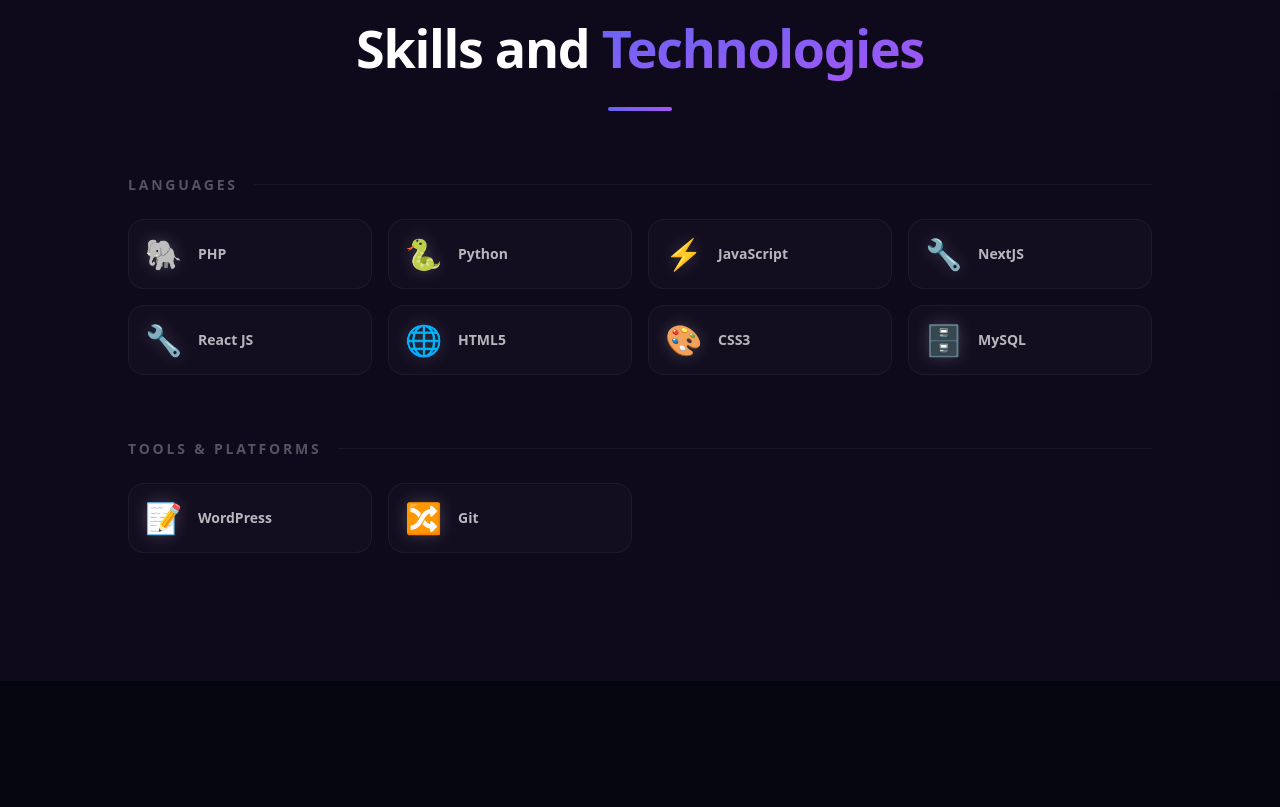
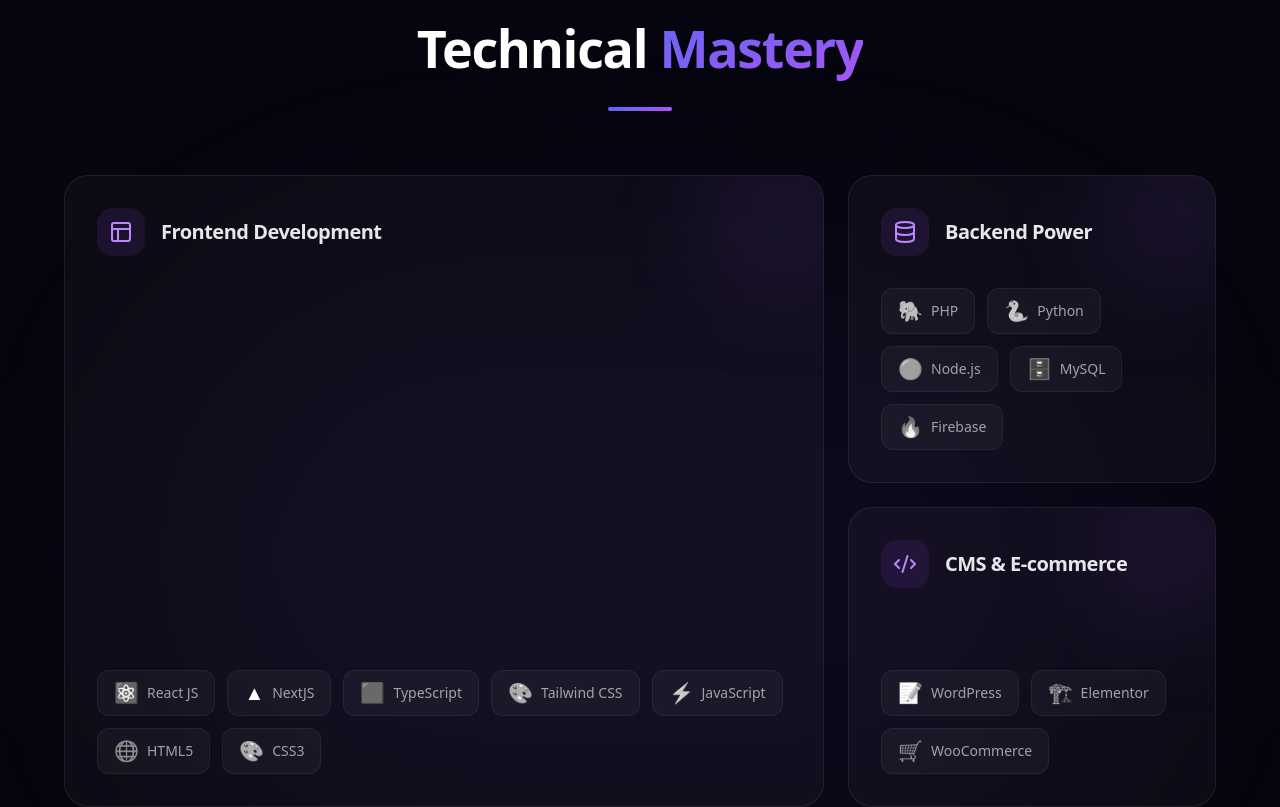
Before and after one commit to heropaulexy79/my-portfolio, a React (Vite) app: page / in a window 1280 px wide. Shown: the part 4480-5287 px from the top of the page. Built offline with nearby package versions, Linux system fonts and the light colour scheme.

Commit message:
new change

```diff
--- a/src/components/Skills.jsx
+++ b/src/components/Skills.jsx
@@ -1,5 +1,7 @@
+import { motion } from 'framer-motion';
 import { SKILLS, SKILL_ICONS } from '../content';
 import AnimSection from './AnimSection';
+import { Code2, Database, Layout, Terminal, Wrench } from 'lucide-react';
 
 function SectionHeader({ label, title, highlight }) {
   return (
@@ -14,41 +16,93 @@
   );
 }
 
-export default function Skills() {
+function SkillCard({ title, items, icon: Icon, className = "", delay = 0 }) {
   return (
-    <section id="skills" className="py-32 px-10 bg-purple-500/5 relative">
-      <div className="max-w-5xl mx-auto">
-        <AnimSection>
-          <SectionHeader label="Expertise" title="Skills and" highlight="Technologies" />
-        </AnimSection>
+    <motion.div
+      initial={{ opacity: 0, y: 20 }}
+      whileInView={{ opacity: 1, y: 0 }}
+      viewport={{ once: true }}
+      transition={{ duration: 0.5, delay }}
+      className={`relative group overflow-hidden bg-white/[0.03] border border-white/[0.08] rounded-3xl p-8 transition-all duration-500 hover:border-purple-500/40 hover:bg-purple-500/[0.05] ${className}`}
+    >
+      {/* Background glow */}
+      <div className="absolute -right-10 -top-10 w-40 h-40 bg-purple-500/10 rounded-full blur-[50px] group-hover:bg-purple-500/20 transition-all duration-500" />
 
-        <div className="flex flex-col gap-16">
-          {Object.entries(SKILLS).map(([category, items], i) => (
-            <AnimSection key={category} delay={i * 0.15}>
-              <div>
-                <h3 className="text-white/30 uppercase tracking-[0.2em] text-sm font-semibold mb-6 flex items-center gap-4">
-                  {category}
-                  <div className="h-[1px] flex-1 bg-white/5" />
-                </h3>
-                <div className="grid grid-cols-2 md:grid-cols-3 lg:grid-cols-4 gap-4">
+      <div className="relative z-10 h-full flex flex-col">
+        <div className="flex items-center gap-4 mb-8">
+          <div className="p-3 rounded-2xl bg-purple-500/10 text-purple-400 group-hover:scale-110 transition-transform duration-300">
+            <Icon size={24} />
+          </div>
+          <h3 className="text-xl font-bold tracking-tight text-white/90">{title}</h3>
+        </div>
+
+        <div className="flex flex-wrap gap-3 mt-auto">
           {items.map((skill) => (
             <div
               key={skill}
-                      data-hover
-                      className="group flex items-center gap-4 bg-white/[0.02] border border-white/[0.05] rounded-2xl p-4 transition-all duration-300 hover:-translate-y-1 hover:bg-purple-500/10 hover:border-purple-500/30 hover:shadow-[0_10px_30px_rgba(168,85,247,0.15)]"
+              className="flex items-center gap-2 px-4 py-2 rounded-xl bg-white/[0.04] border border-white/[0.06] hover:border-purple-500/30 hover:bg-purple-500/10 transition-all duration-300 group/skill"
             >
-                      <div className="text-3xl filter drop-shadow-[0_0_8px_rgba(255,255,255,0.2)] group-hover:scale-110 group-hover:drop-shadow-[0_0_12px_rgba(168,85,247,0.5)] transition-all duration-300">
+              <span className="text-xl filter grayscale group-hover/skill:grayscale-0 transition-all duration-300">
                 {SKILL_ICONS[skill] || '🔧'}
-                      </div>
-                      <span className="text-sm font-semibold text-white/70 group-hover:text-purple-300 transition-colors duration-300">
+              </span>
+              <span className="text-sm font-medium text-white/60 group-hover/skill:text-white transition-colors duration-300">
                 {skill}
               </span>
             </div>
           ))}
         </div>
       </div>
+    </motion.div>
+  );
+}
+
+export default function Skills() {
+  return (
+    <section id="skills" className="py-32 px-10 relative overflow-hidden bg-[#05050f]">
+      {/* Ambient backgrounds */}
+      <div className="absolute top-1/2 left-1/2 -translate-x-1/2 -translate-y-1/2 w-[1000px] h-[600px] bg-purple-500/5 blur-[120px] rounded-full pointer-events-none" />
+
+      <div className="max-w-6xl mx-auto relative z-10">
+        <AnimSection>
+          <SectionHeader label="Expertise" title="Technical" highlight="Mastery" />
         </AnimSection>
-          ))}
+
+        <div className="grid grid-cols-1 md:grid-cols-12 gap-6 auto-rows-[minmax(300px,auto)]">
+          {/* Frontend - Large */}
+          <SkillCard
+            title="Frontend Development"
+            items={SKILLS.Frontend}
+            icon={Layout}
+            className="md:col-span-8 md:row-span-2"
+            delay={0.1}
+          />
+
+          {/* Backend - Medium */}
+          <SkillCard
+            title="Backend Power"
+            items={SKILLS.Backend}
+            icon={Database}
+            className="md:col-span-4"
+            delay={0.2}
+          />
+
+          {/* CMS - Medium */}
+          <SkillCard
+            title="CMS & E-commerce"
+            items={SKILLS.CMS}
+            icon={Code2}
+            className="md:col-span-4"
+            delay={0.3}
+          />
+
+          {/* Tools - Wide */}
+          <SkillCard
+            title="Tools & Environment"
+            items={SKILLS.Tools}
+            icon={Wrench}
+            className="md:col-span-12"
+            delay={0.4}
+          />
         </div>
       </div>
     </section>
--- a/src/content.js
+++ b/src/content.js
@@ -115,19 +115,40 @@
 ];
 
 export const SKILLS = {
-  Languages: ['PHP', 'Python', 'JavaScript', 'NextJS', 'React JS' ,'HTML5', 'CSS3', 'MySQL'],
-  'Tools & Platforms': ['WordPress', 'Git'],
+  Frontend: ['React JS', 'NextJS', 'TypeScript', 'Tailwind CSS', 'JavaScript', 'HTML5', 'CSS3'],
+  Backend: ['PHP', 'Python', 'Node.js', 'MySQL', 'Firebase'],
+  CMS: ['WordPress', 'Elementor', 'WooCommerce'],
+  Tools: ['Git', 'Vercel', 'Netlify', 'Postman', 'Figma'],
 };
 
 export const SKILL_ICONS = {
-  PHP: '🐘',
-  Python: '🐍',
+  // Frontend
+  'React JS': '⚛️',
+  NextJS: '▲',
+  TypeScript: '🟦',
+  'Tailwind CSS': '🎨',
   JavaScript: '⚡',
   HTML5: '🌐',
   CSS3: '🎨',
+
+  // Backend
+  PHP: '🐘',
+  Python: '🐍',
+  'Node.js': '🟢',
   MySQL: '🗄️',
+  Firebase: '🔥',
+
+  // CMS
   WordPress: '📝',
+  Elementor: '🏗️',
+  WooCommerce: '🛒',
+
+  // Tools
   Git: '🔀',
+  Vercel: '🚀',
+  Netlify: '☁️',
+  Postman: '📮',
+  Figma: '🎨',
 };
 
 export const STATS = [
```
Lines whose indentation alone changed are shown as unchanged.
